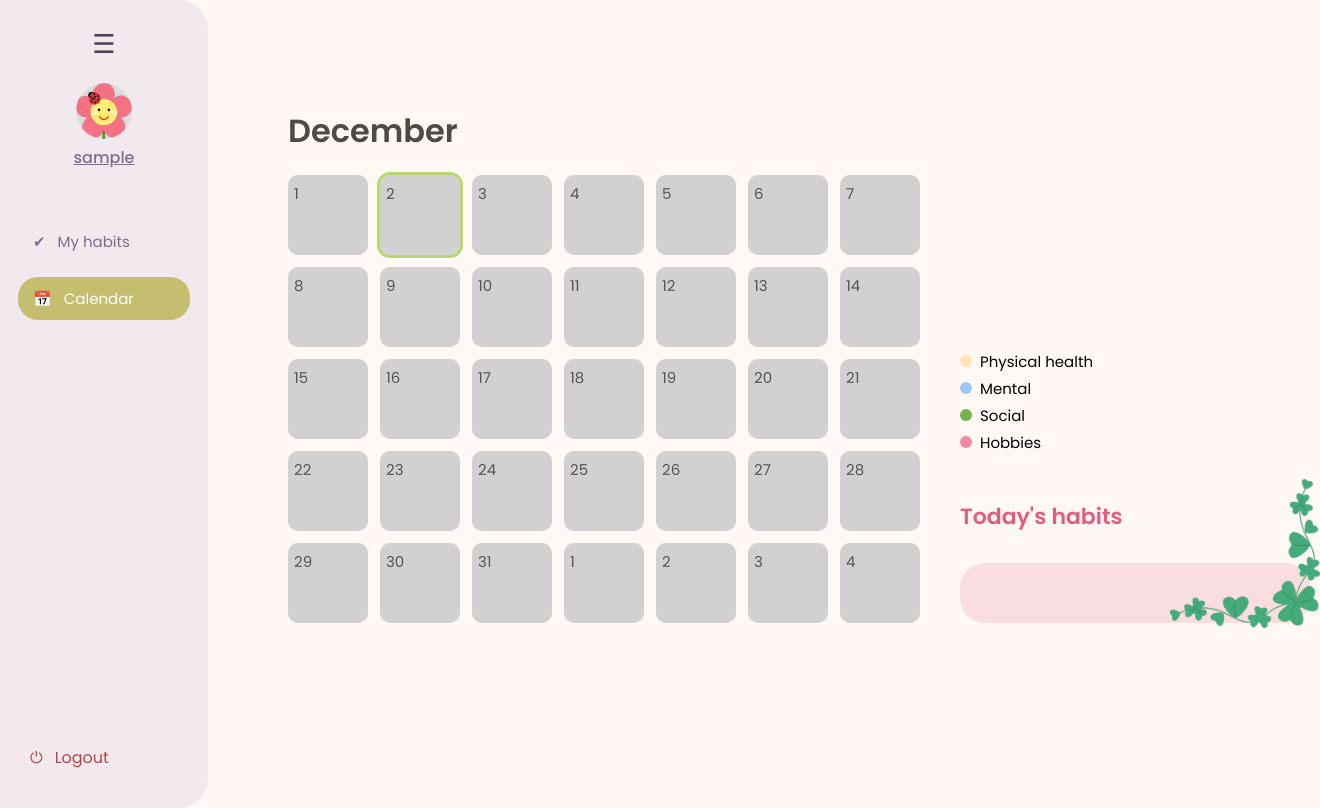
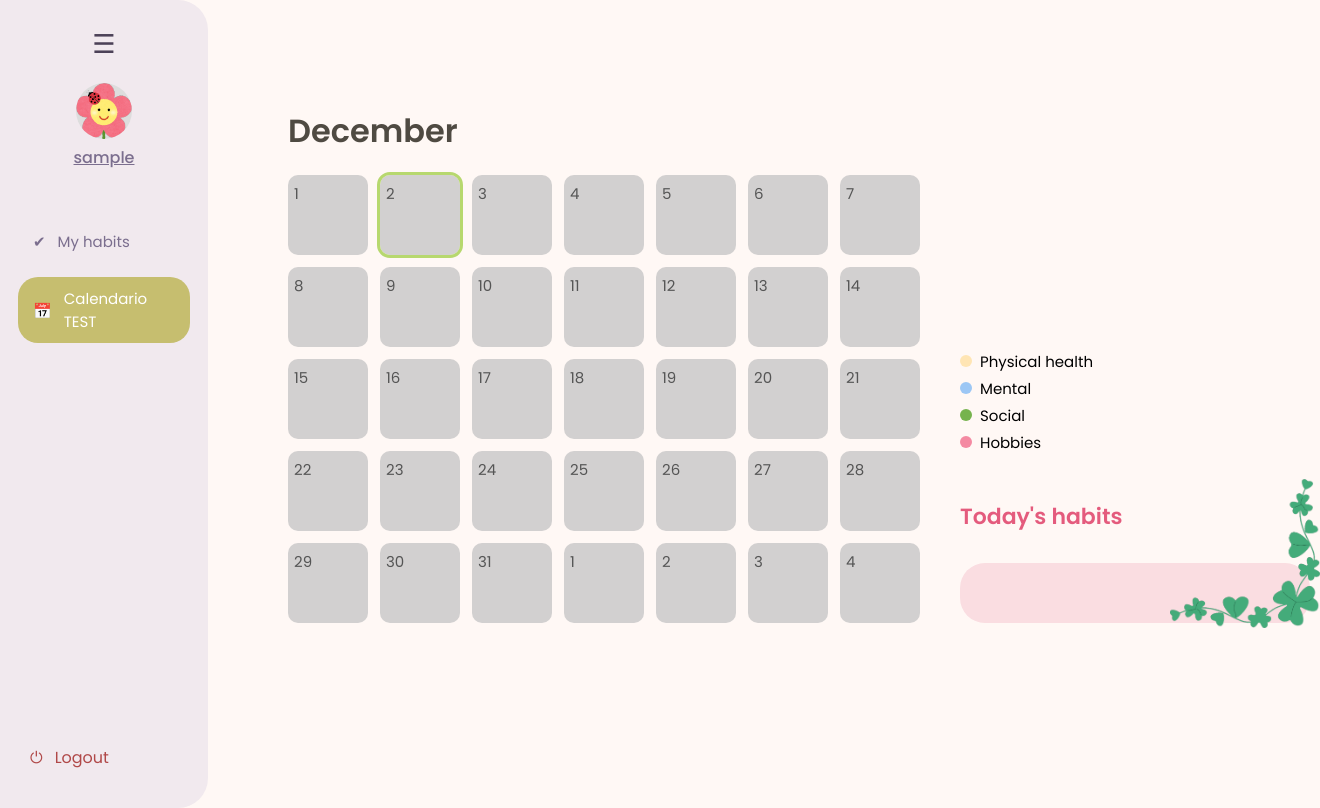
Before and after one commit to anamaria-st/FinalProjectInfrastructure, a Flask app: page /calendar in a window 1320 px wide. Run offline with Flask 3, Linux system fonts and the light colour scheme; the visitor is signed in with stand-in values (Sample User, id 1); tables that the repository leaves empty hold one stand-in row (values such as "Sample post").

Commit message:
test name

```diff
--- a/app/templates/calendar.html
+++ b/app/templates/calendar.html
@@ -48,7 +48,7 @@
 
       <a class="menu-item active" href="{{ url_for('main.calendar_view') }}">
         <span class="item-icon">📅</span>
-        <span class="item-text">Calendar</span>
+        <span class="item-text">Calendario TEST</span>
       </a>
     </nav>
 
```
